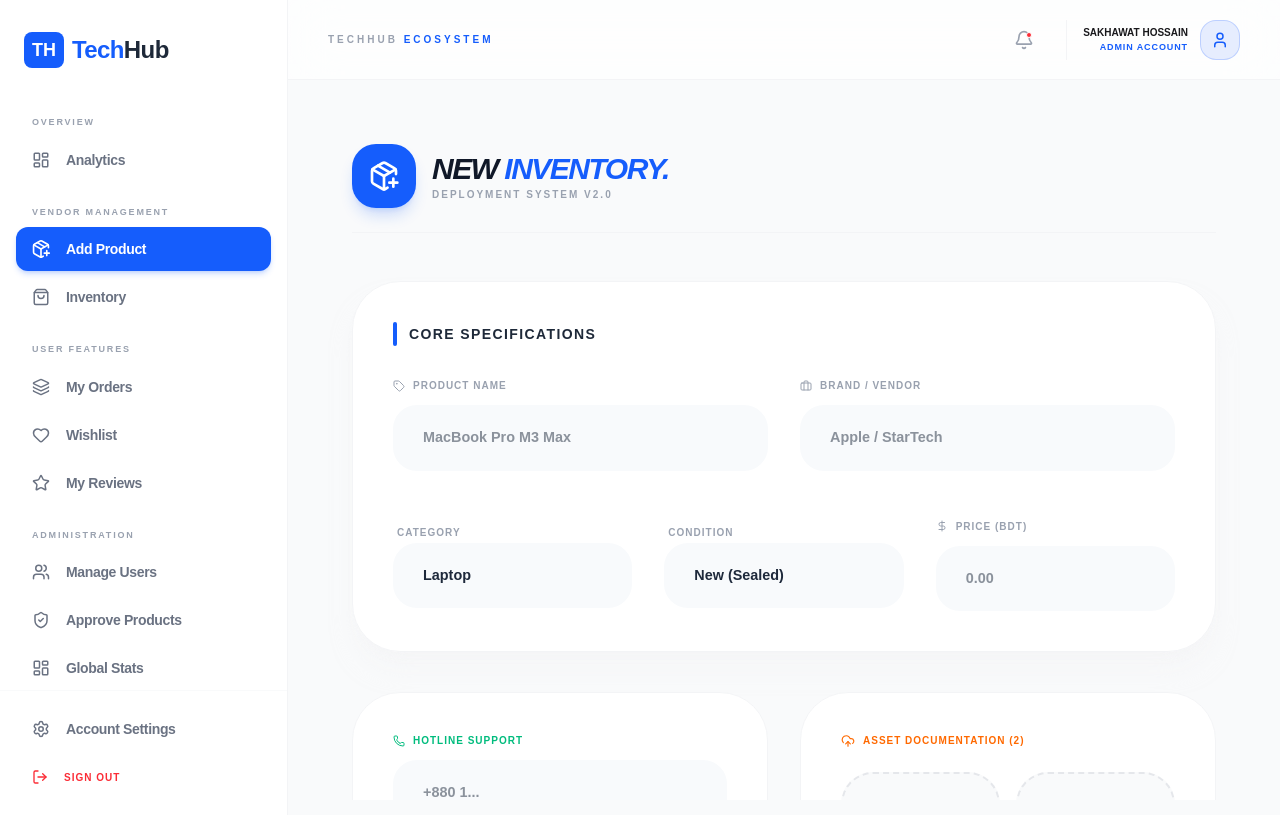
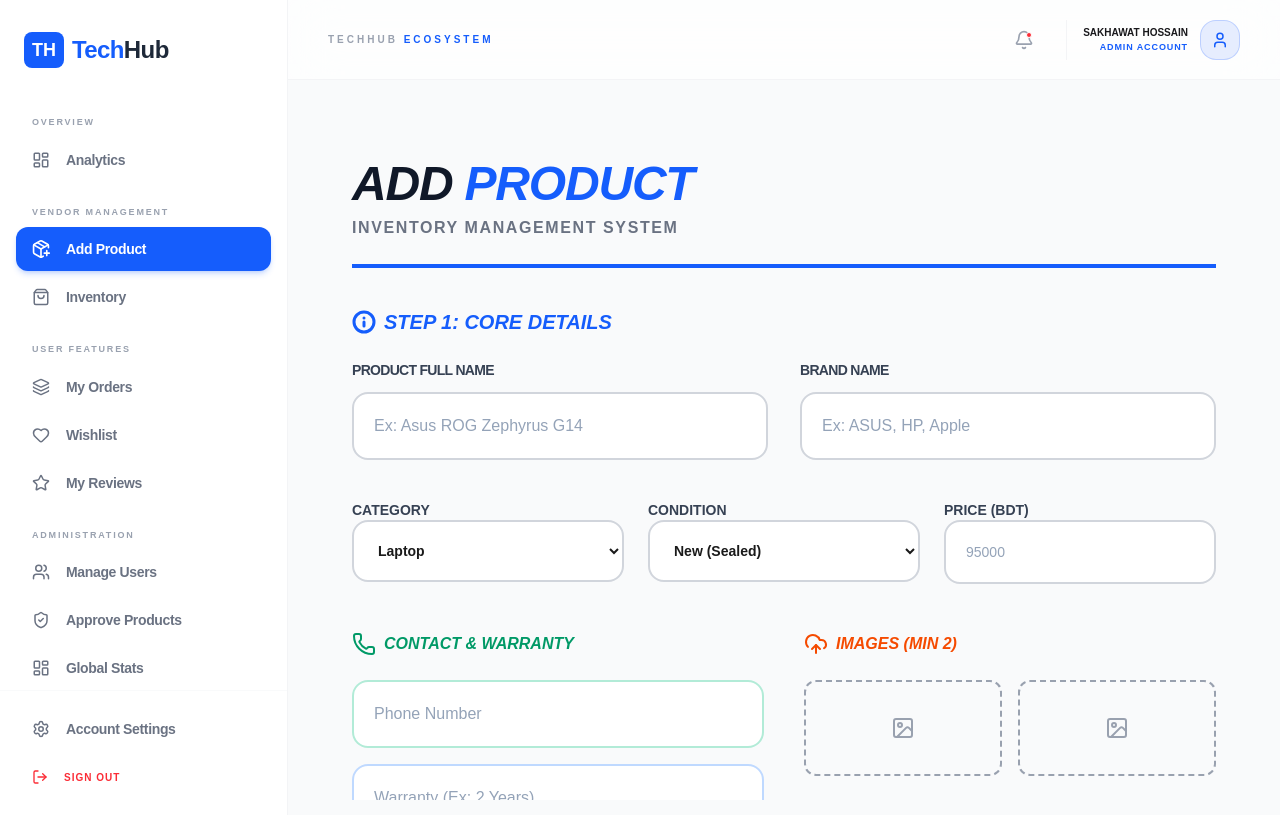
Before and after one commit to sakhawat236hossain/TechHub-Ecosystem, a Next.js app: page /dashboard/vendor/add-product in a window 1280 px wide. Built offline with nearby package versions, Linux system fonts and the light colour scheme.

Commit message:
add product form update

```diff
--- a/src/components/AllForms/addProductForm.jsx
+++ b/src/components/AllForms/addProductForm.jsx
@@ -4,8 +4,8 @@
 import { motion } from 'framer-motion';
 import {
   PackagePlus, UploadCloud, Phone, Monitor,
-  Truck, Info, ShieldAlert, Cpu, Layers, Image as ImageIcon,
-  DollarSign, Tag, Briefcase
+  Truck, Info, ShieldAlert, Cpu, Tag, Briefcase,
+  DollarSign, Image as ImageIcon
 } from 'lucide-react';
 
 const AddProductForm = () => {
@@ -18,17 +18,9 @@
   });
 
   const watchedFiles = watch("files");
+  const categories = ["Laptop", "Smartphone", "Desktop PC", "Gaming Console", "Smart Watch", "Audio & Headphones", "Camera & Optics", "PC Components", "Monitors", "Networking Devices", "Storage (SSD/HDD)", "Peripherals (Keyboard/Mouse)"];
 
-  const categories = [
-    "Laptop", "Smartphone", "Desktop PC", "Gaming Console",
-    "Smart Watch", "Audio & Headphones", "Camera & Optics",
-    "PC Components", "Monitors", "Networking Devices",
-    "Storage (SSD/HDD)", "Peripherals (Keyboard/Mouse)"
-  ];
-
-  const onSubmit = (data) => {
-    console.log("Validated Data for DB:", data);
-  };
+  const onSubmit = (data) => console.log("Validated Data:", data);
 
   const handleFileChange = (index, e) => {
     const file = e.target.files[0];
@@ -40,203 +32,135 @@
   };
 
   return (
-    <div className="max-w-4xl mx-auto space-y-12 pb-24 px-4">
-      {/* Dynamic Header */}
-      <header className="relative py-6 border-b border-gray-100 dark:border-zinc-800">
-        <div className="flex items-center gap-4">
-          <div className="p-4 bg-blue-600 rounded-3xl shadow-lg shadow-blue-600/20 text-white">
-            <PackagePlus size={32} />
-          </div>
-          <div>
-            <h2 className="text-3xl font-black text-gray-900 dark:text-white tracking-tighter uppercase italic">
-              New <span className="text-blue-600">Inventory.</span>
+    <div className="max-w-4xl mx-auto space-y-10 pb-24 px-4 pt-10">
+      <header className="border-b-4 border-blue-600 pb-6">
+        <h2 className="text-5xl font-black text-gray-900 dark:text-white tracking-tight uppercase italic">
+          Add <span className="text-blue-600">Product</span>
         </h2>
-            <p className="text-gray-400 font-bold text-[10px] uppercase tracking-[0.2em]">Deployment System v2.0</p>
-          </div>
-        </div>
+        <p className="text-gray-500 dark:text-gray-400 font-bold uppercase tracking-widest mt-2">Inventory Management System</p>
       </header>
 
-      <form onSubmit={handleSubmit(onSubmit)} className="space-y-10">
+      <form onSubmit={handleSubmit(onSubmit)} className="space-y-12">
 
-        {/* SECTION 1: CORE DETAILS */}
-        <motion.div
-          initial={{ opacity: 0, y: 20 }} animate={{ opacity: 1, y: 0 }}
-          className="bg-white dark:bg-zinc-900 rounded-[3rem] p-10 border border-gray-100 dark:border-zinc-800 shadow-xl shadow-gray-100/50 dark:shadow-none space-y-8"
-        >
-          <div className="flex items-center gap-3">
-             <div className="w-1 h-6 bg-blue-600 rounded-full"></div>
-             <h3 className="font-black text-sm uppercase tracking-widest text-gray-800 dark:text-zinc-200">Core Specifications</h3>
+        {/* SECTION: BASIC INFO */}
+        <section className="space-y-6">
+          <div className="flex items-center gap-2 text-blue-600">
+            <Info size={24} strokeWidth={3} />
+            <h3 className="text-xl font-black uppercase italic">Step 1: Core Details</h3>
           </div>
 
           <div className="grid grid-cols-1 md:grid-cols-2 gap-8">
-            <div className="group space-y-3">
-              <label className="flex items-center gap-2 text-[10px] font-black uppercase tracking-widest text-gray-400 group-focus-within:text-blue-600 transition-colors">
-                <Tag size={12}/> Product Name
-              </label>
+            <div className="space-y-3">
+              <label className="block text-sm font-black text-gray-700 dark:text-gray-200 uppercase tracking-tighter">Product Full Name</label>
               <input
                 {...register("productName", { required: "Name is required" })}
-                className={`input-field ${errors.productName ? 'input-error' : ''}`}
-                placeholder="MacBook Pro M3 Max"
+                placeholder="Ex: Asus ROG Zephyrus G14"
+                className={`premium-input ${errors.productName ? 'border-red-500 bg-red-50 dark:bg-red-900/10' : 'border-gray-300 dark:border-zinc-700'}`}
               />
-              {errors.productName && <span className="error-text">{errors.productName.message}</span>}
+              {errors.productName && <p className="text-red-500 text-xs font-bold uppercase italic">{errors.productName.message}</p>}
             </div>
 
-            <div className="group space-y-3">
-              <label className="flex items-center gap-2 text-[10px] font-black uppercase tracking-widest text-gray-400 group-focus-within:text-blue-600 transition-colors">
-                <Briefcase size={12}/> Brand / Vendor
-              </label>
+            <div className="space-y-3">
+              <label className="block text-sm font-black text-gray-700 dark:text-gray-200 uppercase tracking-tighter">Brand Name</label>
               <input
                 {...register("brand", { required: "Brand is required" })}
-                className={`input-field ${errors.brand ? 'input-error' : ''}`}
-                placeholder="Apple / StarTech"
+                placeholder="Ex: ASUS, HP, Apple"
+                className={`premium-input ${errors.brand ? 'border-red-500 bg-red-50 dark:bg-red-900/10' : 'border-gray-300 dark:border-zinc-700'}`}
               />
-              {errors.brand && <span className="error-text">{errors.brand.message}</span>}
+              {errors.brand && <p className="text-red-500 text-xs font-bold uppercase italic">{errors.brand.message}</p>}
             </div>
           </div>
 
-          <div className="grid grid-cols-1 md:grid-cols-3 gap-8 pt-4">
-            <div className="space-y-3">
-              <label className="text-[10px] font-black uppercase tracking-widest text-gray-400 ml-1">Category</label>
-              <select {...register("category")} className="input-field cursor-pointer appearance-none bg-no-repeat bg-[right_1.5rem_center]">
-                {categories.map(cat => <option key={cat} value={cat}>{cat}</option>)}
+          <div className="grid grid-cols-1 md:grid-cols-3 gap-6 pt-4">
+            <div className="space-y-3 text-sm font-black">
+              <label className="uppercase text-gray-700 dark:text-gray-200">Category</label>
+              <select {...register("category")} className="premium-input border-gray-300 dark:border-zinc-700 cursor-pointer">
+                {categories.map(c => <option key={c} value={c}>{c}</option>)}
               </select>
             </div>
-            <div className="space-y-3">
-              <label className="text-[10px] font-black uppercase tracking-widest text-gray-400 ml-1">Condition</label>
-              <select {...register("condition")} className="input-field cursor-pointer appearance-none">
+            <div className="space-y-3 text-sm font-black">
+              <label className="uppercase text-gray-700 dark:text-gray-200">Condition</label>
+              <select {...register("condition")} className="premium-input border-gray-300 dark:border-zinc-700 cursor-pointer">
                 <option>New (Sealed)</option>
                 <option>Used (Like New)</option>
                 <option>Refurbished</option>
               </select>
             </div>
-            <div className="space-y-3">
-              <label className="flex items-center gap-2 text-[10px] font-black uppercase tracking-widest text-gray-400">
-                <DollarSign size={12}/> Price (BDT)
-              </label>
+            <div className="space-y-3 text-sm font-black">
+              <label className="uppercase text-gray-700 dark:text-gray-200">Price (BDT)</label>
               <input
-                type="number" {...register("price", { required: "Price is required" })}
-                className={`input-field ${errors.price ? 'input-error' : ''}`}
-                placeholder="0.00"
+                type="number" {...register("price", { required: "Required" })}
+                placeholder="95000"
+                className={`premium-input ${errors.price ? 'border-red-500' : 'border-gray-300 dark:border-zinc-700'}`}
               />
-              {errors.price && <span className="error-text">{errors.price.message}</span>}
             </div>
           </div>
-        </motion.div>
+        </section>
 
-        {/* SECTION 2: LOGISTICS & MEDIA */}
-        <div className="grid grid-cols-1 lg:grid-cols-2 gap-8">
-          <motion.div initial={{ opacity: 0, x: -20 }} animate={{ opacity: 1, x: 0 }} className="bg-white dark:bg-zinc-900 p-10 rounded-[3rem] border border-gray-100 dark:border-zinc-800 space-y-8">
+        {/* SECTION: MEDIA & CONTACT */}
+        <section className="grid grid-cols-1 md:grid-cols-2 gap-10">
           <div className="space-y-6">
-              <div className="group space-y-3">
-                <label className="flex items-center gap-2 text-[10px] font-black uppercase tracking-widest text-emerald-500 transition-colors">
-                  <Phone size={12}/> Hotline Support
-                </label>
-                <input
-                  type="tel" {...register("phone", { required: "Required", pattern: { value: /^[0-9+]{11,14}$/, message: "Invalid" }})}
-                  className={`input-field focus:ring-emerald-500/20 ${errors.phone ? 'input-error' : ''}`}
-                  placeholder="+880 1..."
-                />
-              </div>
-              <div className="group space-y-3">
-                <label className="flex items-center gap-2 text-[10px] font-black uppercase tracking-widest text-blue-500 transition-colors">
-                  <Monitor size={12}/> Warranty Terms
-                </label>
-                <input {...register("warranty", { required: "Required" })} className="input-field" placeholder="12 Months Official" />
+            <div className="flex items-center gap-2 text-emerald-600 uppercase font-black italic"><Phone /> Contact & Warranty</div>
+            <div className="space-y-4">
+               <input {...register("phone", { required: true })} placeholder="Phone Number" className="premium-input border-emerald-500/30" />
+               <input {...register("warranty", { required: true })} placeholder="Warranty (Ex: 2 Years)" className="premium-input border-blue-500/30" />
             </div>
           </div>
-          </motion.div>
 
-          {/* Media Upload Area */}
-          <motion.div initial={{ opacity: 0, x: 20 }} animate={{ opacity: 1, x: 0 }} className="bg-white dark:bg-zinc-900 p-10 rounded-[3rem] border border-gray-100 dark:border-zinc-800 space-y-6 flex flex-col justify-center">
-             <label className="text-[10px] font-black uppercase tracking-widest text-orange-500 flex items-center gap-2"><UploadCloud size={14}/> Asset Documentation (2)</label>
+          <div className="space-y-6">
+            <div className="flex items-center gap-2 text-orange-600 uppercase font-black italic"><UploadCloud /> Images (Min 2)</div>
             <div className="grid grid-cols-2 gap-4">
-                {[0, 1].map((idx) => (
-                  <div key={idx} className="relative group overflow-hidden rounded-[2rem] bg-gray-50 dark:bg-zinc-800/50 border-2 border-dashed border-gray-200 dark:border-zinc-700 hover:border-orange-500/50 transition-all aspect-square flex flex-col items-center justify-center cursor-pointer">
-                    <input type="file" accept="image/*" className="absolute inset-0 opacity-0 cursor-pointer z-10" onChange={(e) => handleFileChange(idx, e)} />
-                    {watchedFiles[idx] ? (
-                      <div className="text-center px-4">
-                        <div className="p-3 bg-orange-100 dark:bg-orange-500/10 rounded-full inline-block mb-2">
-                          <ImageIcon size={20} className="text-orange-600" />
-                        </div>
-                        <p className="text-[8px] font-black text-gray-500 truncate w-24 uppercase tracking-tighter">{watchedFiles[idx].name}</p>
-                      </div>
-                    ) : (
-                      <div className="text-center group-hover:scale-110 transition-transform">
-                        <UploadCloud size={24} className="text-gray-300 mx-auto" />
-                        <span className="text-[8px] font-black uppercase text-gray-400 mt-2 block">Upload</span>
-                      </div>
-                    )}
+              {[0, 1].map(i => (
+                <div key={i} className="relative h-24 border-2 border-dashed border-gray-400 dark:border-zinc-600 rounded-xl flex items-center justify-center hover:border-orange-500 transition-colors">
+                  <input type="file" onChange={(e) => handleFileChange(i, e)} className="absolute inset-0 opacity-0 cursor-pointer" />
+                  {watchedFiles[i] ? <span className="text-[10px] font-bold text-orange-600 truncate px-2">{watchedFiles[i].name}</span> : <ImageIcon className="text-gray-400" />}
                 </div>
               ))}
             </div>
-             <input type="hidden" {...register("files", { validate: v => v[0] && v[1] || "Upload both images" })} />
-             {errors.files && <p className="error-text text-center"><ShieldAlert size={10} className="inline mr-1"/> {errors.files.message}</p>}
-          </motion.div>
           </div>
+        </section>
 
-        {/* SECTION 3: DESCRIPTION */}
-        <motion.div initial={{ opacity: 0, y: 20 }} animate={{ opacity: 1, y: 0 }} className="bg-white dark:bg-zinc-900 p-10 rounded-[3rem] border border-gray-100 dark:border-zinc-800 space-y-6">
-          <div className="flex justify-between items-center px-2">
-            <label className="text-[10px] font-black uppercase tracking-widest text-purple-500">Tech Specifications Narrative</label>
-            <span className="text-[8px] font-bold text-gray-400 uppercase tracking-widest">Supports Markdown</span>
-          </div>
+        {/* SECTION: DESCRIPTION */}
+        <section className="space-y-4 pt-6">
+          <label className="block text-xl font-black text-purple-600 uppercase italic">Step 3: Technical Story</label>
           <textarea
-            rows="12"
-            {...register("description", { required: "Description is missing", minLength: 50 })}
-            placeholder="Go deep into the tech specs, battery performance, screen quality, and thermal performance..."
-            className={`input-field min-h-[300px] py-8 px-8 leading-relaxed resize-none ${errors.description ? 'input-error' : ''}`}
+            rows="8"
+            {...register("description", { required: true, minLength: 50 })}
+            placeholder="Describe the product specs, health, and why someone should buy it..."
+            className="premium-input border-gray-300 dark:border-zinc-700 min-h-[200px] text-lg font-medium"
           ></textarea>
-        </motion.div>
+        </section>
 
-        {/* SUBMIT BUTTON */}
-        <div className="flex justify-end pt-4">
-          <button type="submit" className="relative overflow-hidden group bg-blue-600 hover:bg-blue-700 text-white px-16 py-6 rounded-[2rem] font-black text-[10px] uppercase tracking-[0.3em] shadow-2xl shadow-blue-600/30 transition-all active:scale-95 flex items-center gap-4">
-            <span className="relative z-10">Deploy Asset to Market</span>
-            <Truck size={20} className="relative z-10 group-hover:translate-x-4 transition-transform duration-500" />
-            <div className="absolute top-0 -inset-full h-full w-1/2 z-5 block transform -skew-x-12 bg-gradient-to-r from-transparent to-white opacity-20 group-hover:animate-shine" />
+        <button type="submit" className="w-full cursor-pointer bg-blue-600 hover:bg-black text-white py-6 rounded-2xl font-black text-xl uppercase tracking-tighter transition-all flex items-center justify-center gap-4 shadow-2xl">
+          Finalize & Deploy <Truck size={28} />
         </button>
-        </div>
       </form>
 
       <style jsx>{`
-        .input-field {
+        .premium-input {
           width: 100%;
-          padding: 1.25rem 1.75rem;
-          border-radius: 1.5rem;
-          background-color: #f8fafc;
-          border: 2px solid transparent;
+          padding: 1.25rem;
+          border-width: 2px;
+          border-style: solid;
+          border-radius: 1rem;
+          background-color: white;
+          color: #1a1a1a;
+          font-weight: 700;
           outline: none;
-          font-size: 0.9rem;
-          font-weight: 700;
-          color: #1e293b;
-          transition: all 0.3s cubic-bezier(0.4, 0, 0.2, 1);
+          transition: all 0.2s ease-in-out;
         }
-        :global(.dark) .input-field {
-          background-color: #18181b;
+        :global(.dark) .premium-input {
+          background-color: #09090b;
           color: #f4f4f5;
         }
-        .input-field:focus {
-          background-color: transparent;
+        .premium-input:focus {
           border-color: #2563eb;
-          box-shadow: 0 10px 25px -5px rgba(37, 99, 235, 0.1);
+          box-shadow: 0 0 0 4px rgba(37, 99, 235, 0.1);
+          transform: translateY(-2px);
         }
-        .input-error {
-          border-color: #ef4444 !important;
-          background-color: #fef2f2 !important;
-        }
-        :global(.dark) .input-error {
-          background-color: #450a0a !important;
-        }
-        .error-text {
-          font-size: 9px;
-          font-weight: 800;
-          color: #ef4444;
-          text-transform: uppercase;
-          margin-left: 0.5rem;
-          letter-spacing: 0.05em;
-        }
-        @keyframes shine {
-          100% { left: 125%; }
+        .premium-input::placeholder {
+          color: #94a3b8;
+          font-weight: 500;
         }
       `}</style>
     </div>
```
Lines whose indentation alone changed are shown as unchanged.
